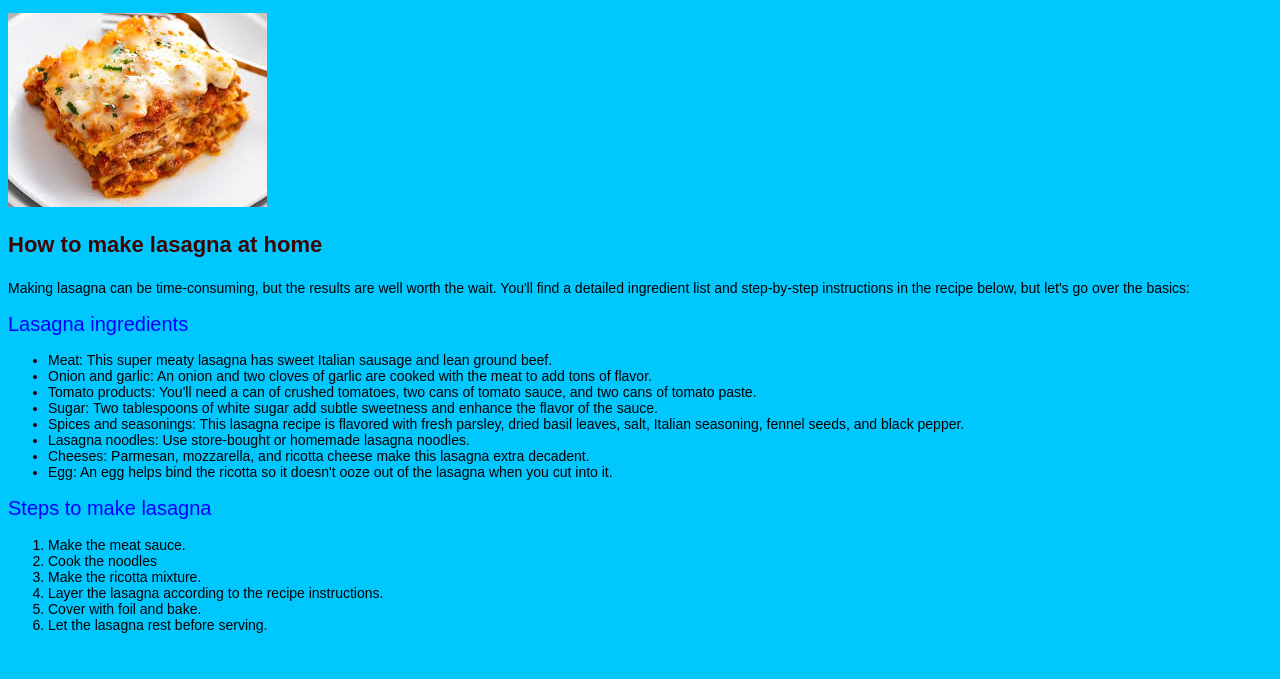
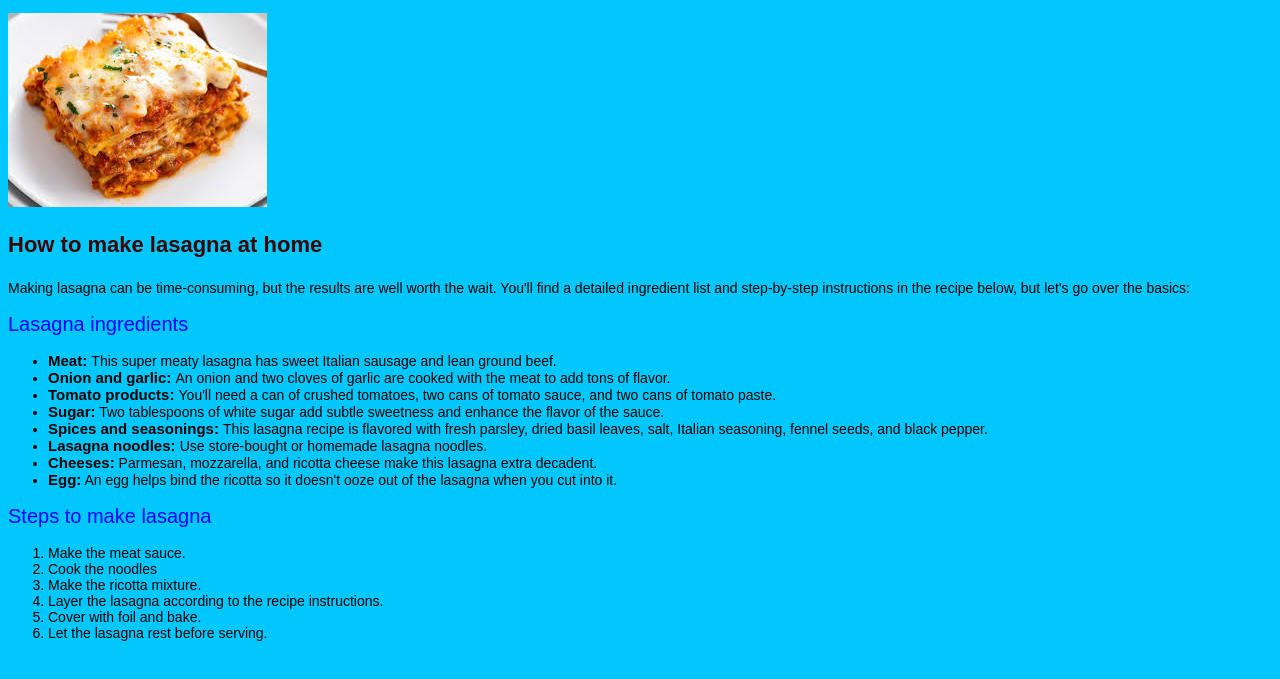
Before and after one commit to DoMonius/odin_recipes, a plain HTML site: page recipes/lasagna.htm in a window 1280 px wide. Shown: the part 93-772 px from the top of the page. Drawn offline with Linux system fonts and the light colour scheme.

Commit message:
style.css

```diff
--- a/style.css
+++ b/style.css
@@ -20,3 +20,8 @@ h3{
     font-weight: bold;
     font-family: Arial, Helvetica, sans-serif;
 }
+strong {
+    font-size: 15px;
+    font-weight: bold;
+    color: black;
+}
```
